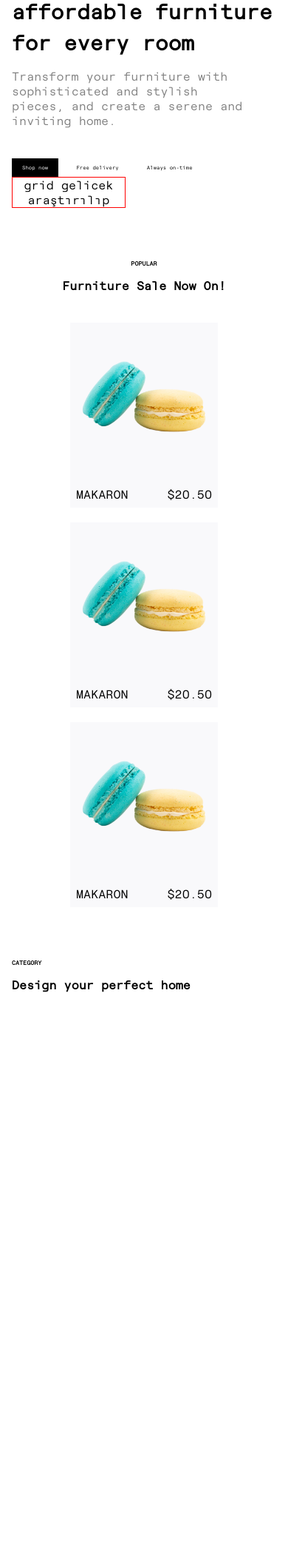
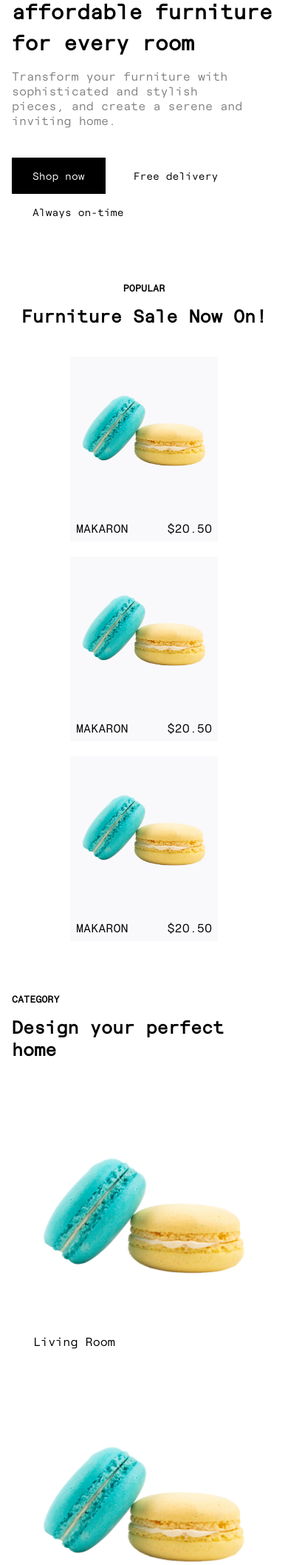
Before and after one commit to muhammetemiraslan/site, a Django app: page / in a window 390 px wide. Shown: the part 151-2266 px from the top of the page at 74% size. Before the commit the page ends 1492 px from the top, so only its background shows below. Run offline with Django 5.2, Linux system fonts and the light colour scheme.

Commit message:
anasayfanın tamamlanması ve footer'ın partial edilip dinamik hale getirilmesi

```diff
--- a/productApp/settings.py
+++ b/productApp/settings.py
@@ -65,6 +65,7 @@
                 "django.template.context_processors.request",
                 "django.contrib.auth.context_processors.auth",
                 "django.contrib.messages.context_processors.messages",
+                "siteapp.context_processors.site_info"
             ],
         },
     },
@@ -106,7 +107,7 @@
 # Internationalization
 # https://docs.djangoproject.com/en/5.1/topics/i18n/
 
-LANGUAGE_CODE = "en-us"
+LANGUAGE_CODE = "tr-tr"
 
 TIME_ZONE = "UTC"
 
--- /dev/null
+++ b/siteapp/context_processors.py
@@ -0,0 +1,2 @@
+def site_info(request):
+    return {"copyright_year": 2025, "company_name": "AIKE"}
--- a/siteapp/static/scss/style.css
+++ b/siteapp/static/scss/style.css
@@ -15,15 +14,12 @@
 
 img {
   width: 100%;
+  display: block;
 }
 
-a,
-a:visited,
-a:hover,
-a:active {
+a, a:visited, a:hover, a:active {
   text-decoration: none;
-    color: black;
-    /* İstediğiniz rengi kullanabilirsiniz */
+  color: black; /* İstediğiniz rengi kullanabilirsiniz */
 }
 
 @font-face {
@@ -128,10 +146,9 @@
   text-transform: uppercase;
   margin-bottom: 1.875rem;
 }
-
-@media (max-width: 640px) {
+@media (max-width: 864px) {
   .section-category-text {
-        font-size: 0.5rem;
+    font-size: 0.8rem;
     margin-bottom: 0.9375rem;
   }
 }
@@ -139,59 +156,47 @@
 .section-heading-text {
   font-size: 2rem;
 }
-
-@media (max-width: 640px) {
+@media (max-width: 864px) {
   .section-heading-text {
-        font-size: 1rem;
+    font-size: 1.5rem;
   }
 }
 
 .hero-section {
   display: flex;
 }
-
 .hero-section .hero-content {
   width: 57%;
 }
-
 .hero-section .hero-content .hero-header {
-    font-size: 3.5rem;
+  font-size: clamp(1.75rem, 4vw, 3.5rem);
   line-height: 1.5;
   margin-bottom: 1.875rem;
 }
-
-@media (max-width: 640px) {
+@media (max-width: 864px) {
   .hero-section .hero-content .hero-header {
-        font-size: 1.75rem;
     margin-bottom: 0.9375rem;
   }
 }
-
 .hero-section .hero-content .hero-text {
   color: gray;
 }
-
 .hero-section .hero-content .hero-buttons {
   margin-top: 5rem;
 }
-
-@media (max-width: 640px) {
+@media (max-width: 864px) {
   .hero-section .hero-content .hero-buttons {
     margin-top: 2.5rem;
   }
 }
-
 .hero-section .hero-grid {
   width: 43%;
 }
-
-@media (max-width: 640px) {
+@media (max-width: 864px) {
   .hero-section {
     display: block;
   }
-
-    .hero-section .hero-content,
-    .hero-section .hero-image {
+  .hero-section .hero-content, .hero-section .hero-image {
     width: 100%;
   }
 }
@@ -236,15 +279,8 @@
   padding-block: 1rem;
 }
 
-@media (max-width: 640px) {
-    .btn {
-        font-size: 0.4375rem;
-        padding-inline: 0.875rem;
-        padding-block: 0.5rem;
-    }
-}
-
 .btn-transparent {
+  cursor: default;
   border: none;
   background: transparent;
   color: #000;
@@ -291,25 +323,74 @@
   width: 100%;
   max-width: 18.75rem;
 }
-
 .category-card .category-card-img {
   max-height: 18.75rem;
 }
-
 .category-card .category-card-text {
   margin-top: 0.625rem;
   text-transform: capitalize;
 }
-
 .category-card:hover {
   text-decoration: underline;
 }
-
-@media (max-width: 640px) {
+@media (max-width: 864px) {
   .category-card {
-        max-width: 12.5rem;
+    max-width: 9.375rem;
     padding: 0.5rem;
   }
 }
 
-/*# sourceMappingURL=style.css.map */
+.footer {
+  background-color: #F9F9FB;
+}
+
+/* FOR DESKTOP */
+.footer-container, .footer-links, .footer-bottom {
+  display: flex;
+  justify-content: space-between;
+  gap: 7.5rem;
+}
+.footer-container .footer-column--title, .footer-links .footer-column--title, .footer-bottom .footer-column--title {
+  margin-bottom: 1.875rem;
+}
+.footer-container .footer-column--links > li, .footer-links .footer-column--links > li, .footer-bottom .footer-column--links > li {
+  padding-top: 0.9375rem;
+}
+.footer-container .footer-column--links > li :hover, .footer-links .footer-column--links > li :hover, .footer-bottom .footer-column--links > li :hover {
+  text-decoration: underline;
+}
+
+.footer-bottom {
+  margin-top: 5rem;
+}
+.footer-bottom > .footer-links :hover {
+  text-decoration: underline;
+}
+
+/* FOR MOBILE*/
+@media (max-width: 864px) {
+  .footer-container, .footer-links, .footer-bottom {
+    display: block;
+  }
+  .footer-logo {
+    margin-bottom: 3.75rem;
+  }
+  .footer-logo > h2, .footer-column {
+    margin-bottom: 3.75rem;
+  }
+  .footer-column--title {
+    margin-bottom: 1.875rem;
+  }
+  .footer-column--links {
+    display: flex;
+    flex-direction: column;
+    gap: 0.9375rem;
+  }
+  .footer-bottom > .footer-links {
+    display: flex;
+    flex-direction: column;
+    margin-top: 0.9375rem;
+    text-decoration: underline;
+    gap: 1rem;
+  }
+}/*# sourceMappingURL=style.css.map */
--- a/siteapp/templates/siteapp/index.html
+++ b/siteapp/templates/siteapp/index.html
@@ -1,4 +1,6 @@
-{% extends "base.html" %} {% load static %} {% block title %}Ana Sayfa{% endblock %} {% block content %}
+{% extends "base.html" %} {% load static %} {% block title %}AnaSayfa{% endblock %}
+
+{% block content %}
 <!-- HERO SECTİON -->
 <section class="section hero-section">
 	<div class="hero-content">
@@ -19,46 +21,117 @@
 		</div>
 	</div>
 	<!-- grid e bakılacak -->
-	<div class="hero-grid br">
-		<p style="text-align: center">grid gelicek araştırılıp</p>
+	<div class="hero-grid">
+		<p style="text-align: center"></p>
 	</div>
 </section>
 
 <!-- POPULAR SECTION -->
 <section class="section popular-section">
+	<header>
+		<!-- center etiketi düzeltilmeli -->
 		<center>
 			<h3 class="section-category-text">POPULAR</h3>
 			<h2 class="section-heading-text">Furniture Sale Now On!</h2>
 		</center>
+	</header>
+
 	<div class="popular-cards">
-		<div class="popular-card">
-			<img src="{% static 'images/—Pngtree—macaron diet product photography picture_6673966.png' %}" alt="" class="popular-card-img" />
+		<article>
+			<a href="#" class="popular-card">
+				<img src="{% static 'images/—Pngtree—macaron diet product photography picture_6673966.png' %}" alt="meta info for image" class="popular-card-img" />
 				<div class="product-info">
 					<p class="product-name">makaron</p>
 					<p class="product-price">$20.50</p>
 				</div>
-		</div>
-
-		<div class="popular-card">
-			<img src="{% static 'images/—Pngtree—macaron diet product photography picture_6673966.png' %}" alt="" class="popular-card-img" />
+			</a>
+		</article>
+		<article>
+			<a href="#" class="popular-card">
+				<img src="{% static 'images/—Pngtree—macaron diet product photography picture_6673966.png' %}" alt="meta info for image" class="popular-card-img" />
 				<div class="product-info">
 					<p class="product-name">makaron</p>
 					<p class="product-price">$20.50</p>
 				</div>
-		</div>
-
-		<div class="popular-card">
-			<img src="{% static 'images/—Pngtree—macaron diet product photography picture_6673966.png' %}" alt="" class="popular-card-img" />
+			</a>
+		</article>
+		<article>
+			<a href="#" class="popular-card">
+				<img src="{% static 'images/—Pngtree—macaron diet product photography picture_6673966.png' %}" alt="meta info for image" class="popular-card-img" />
 				<div class="product-info">
 					<p class="product-name">makaron</p>
 					<p class="product-price">$20.50</p>
 				</div>
-		</div>
+			</a>
+		</article>
 	</div>
 </section>
 
+<!-- CATEGORY SECTION -->
 <section class="section category-section">
+	<header>
 		<h3 class="section-category-text">category</h3>
 		<h2 class="section-heading-text">Design your perfect home</h2>
+	</header>
+
+	<ul class="category-cards">
+		<li>
+			<a href="#" class="category-card">
+				<img src="{% static 'images/—Pngtree—macaron diet product photography picture_6673966.png' %}" alt="#" class="category-card-img" />
+				<p class="category-card-text">Living room</p>
+			</a>
+		</li>
+		<li>
+			<a href="#" class="category-card">
+				<img src="{% static 'images/—Pngtree—macaron diet product photography picture_6673966.png' %}" alt="#" class="category-card-img" />
+				<p class="category-card-text">Living room</p>
+			</a>
+		</li>
+		<li>
+			<a href="#" class="category-card">
+				<img src="{% static 'images/—Pngtree—macaron diet product photography picture_6673966.png' %}" alt="#" class="category-card-img" />
+				<p class="category-card-text">Living room</p>
+			</a>
+		</li>
+		<li>
+			<a href="#" class="category-card">
+				<img src="{% static 'images/—Pngtree—macaron diet product photography picture_6673966.png' %}" alt="#" class="category-card-img" />
+				<p class="category-card-text">Living room</p>
+			</a>
+		</li>
+	</ul>
 </section>
+
+<!-- AMBITIONS SECTION -->
+<section class="section ambitions-section two-column-section">
+	<div class="section-left">
+		<img src="{% static 'images/—Pngtree—macaron diet product photography picture_6673966.png' %}" alt="" class="ambitions-img" />
+	</div>
+
+	<div class="section-right">
+		<article class="ambitions-content">
+			<header>
+				<h3 class="section-category-text">our ambitions</h3>
+				<h2 class="section-heading-text">Pioneering innovation and excellence in furniture</h2>
+			</header>
+			<p class="ambitions-text">Striving for excellence in every detail, we are committed to revolutionizing the online shopping experience. Our ambition is to set new standards in quality, customer satisfaction, and sustainability, ensuring that every purchase from our platform is a step towards a brighter, more innovative future.</p>
+			<button class="btn">Learn more</button>
+		</article>
+	</div>
+</section>
+
+<!-- SECTION EMPHASIS -->
+<section class="section emphasis-section">
+	<header class="section-header">
+		<h1>
+			We meticulously curate our
+			<br />
+			<span class="emphasis">product selections</span>
+			to ensure
+			<br />
+			you receive only the best.
+		</h1>
+	</header>
+</section>
+
 {% endblock %}
--- a/templates/base.html
+++ b/templates/base.html
@@ -14,5 +14,6 @@
             {% include 'partials/_navbar.html' %}
             {% block content %} {% endblock %}
         </main>
+		{% include 'partials/_footer.html' %}
 	</body>
 </html>
--- /dev/null
+++ b/templates/partials/_footer.html
@@ -0,0 +1,51 @@
+<!-- FOOTER -->
+<footer class="section footer">
+	<div class="footer-container container">
+		<header class="footer-logo">
+			<a href="#">
+				<h2>AIKE</h2>
+			</a>
+		</header>
+
+		<nav class="footer-links">
+			<div class="footer-column">
+				<h3 class="footer-column--title">Company</h3>
+				<ul class="footer-column--links">
+					<li><a href="#">About</a></li>
+					<li><a href="#">Shop</a></li>
+					<li><a href="#">Careers</a></li>
+					<li><a href="#">FAQ</a></li>
+				</ul>
+			</div>
+
+			<div class="footer-column">
+				<h3 class="footer-column--title">Category</h3>
+				<ul class="footer-column--links">
+					<li><a href="#">Living Room</a></li>
+					<li><a href="#">Dining Room</a></li>
+					<li><a href="#">Home Office</a></li>
+					<li><a href="#">Bedroom</a></li>
+					<li><a href="#">Outdoor</a></li>
+				</ul>
+			</div>
+
+			<div class="footer-column newsletter">
+				<h3 class="footer-column--title">Join our newsletter</h3>
+				<form>
+					<input type="email" placeholder="Email" />
+					<button type="submit">→</button>
+				</form>
+			</div>
+		</nav>
+	</div>
+
+	<div class="container">
+		<div class="footer-bottom">
+			<p>Copyright © {{ copyright_year }} {{ company_name }}. All rights reserved.</p>
+			<div class="footer-links">
+				<a href="#">Terms of Condition</a>
+				<a href="#">Privacy Policy</a>
+			</div>
+		</div>
+	</div>
+</footer>
--- a/templates/partials/_navbar.html
+++ b/templates/partials/_navbar.html
@@ -2,7 +2,7 @@
 	<a href="{% url 'home' %}" class="brand">
 		<h1>AIKE</h1>
 	</a>
-	<nav>
+	<nav class="nav">
 		<ul>
 			<li><a href="{% url 'category' %}">category</a></li>
 			<li><a href="{% url 'promo' %}">promo</a></li>
```
Also changed, not shown: other parts of siteapp/static/scss/style.css (+83 -28 lines), siteapp/templates/siteapp/category.html (+9 -2 lines), siteapp/templates/siteapp/interior-design.html (+10 -2 lines), siteapp/templates/siteapp/product-recomendation.html (+10 -2 lines), siteapp/templates/siteapp/promo.html (+10 -2 lines). Lines whose indentation alone changed are shown as unchanged.
